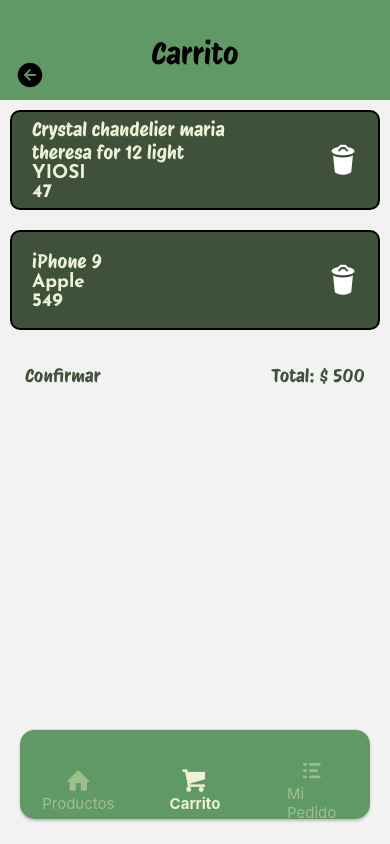
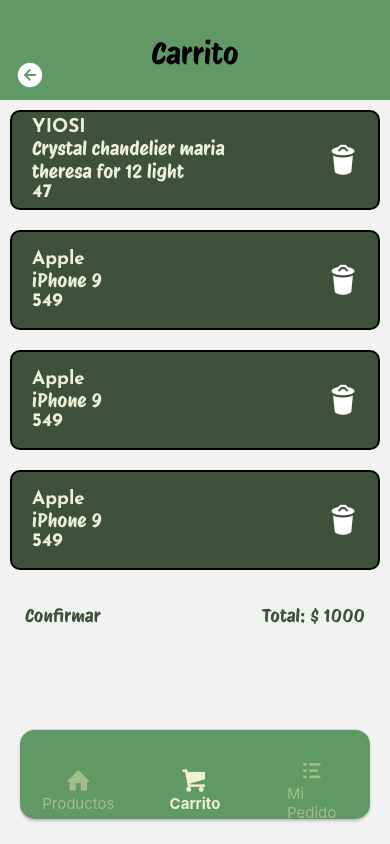
Before and after one commit to dmbruno/ReactNative-DiegoBruno, a React Native app: screen /CartStack in a window 390 px wide. Built offline with nearby package versions, Linux system fonts and the light colour scheme.

Commit message:
fix estilos de cart

```diff
--- a/src/Components/CartItem.js
+++ b/src/Components/CartItem.js
@@ -8,8 +8,8 @@
     return (
         <View style={styles.card}>
             <View style={styles.container}>
+                <Text style={styles.text1}>{item.brand}</Text>
                 <Text style={styles.text}>{item.title}</Text>
-                <Text style={styles.text1}>{item.brand}</Text>
                 <Text style={styles.text2}>{item.price}</Text>
             </View>
             <Entypo name="trash" size={30} color="white"/>
@@ -32,7 +32,8 @@
         alignItems:"center"
     },
     container:{
-        width:"70%"
+        width:"70%",
+
     },
     text:{
         color: colors.lightGray,
--- a/src/Components/Header.js
+++ b/src/Components/Header.js
@@ -11,7 +11,7 @@
         <View style={[styles.container, !isPortrait && styles.landscapeContainer]}>
             {navigation.canGoBack() &&
                 <Pressable style={styles.goBack} onPress={() => navigation.goBack()}>
-                    <Ionicons name="arrow-back-circle-sharp" size={30} color="black" />
+                    <Ionicons name="arrow-back-circle-sharp" size={30} color="white" />
                 </Pressable>}
             <Text style={[styles.text,!isPortrait && styles.landscapeText]}>{title}</Text>
         </View>
--- a/src/Components/ProductCategory.js
+++ b/src/Components/ProductCategory.js
@@ -1,4 +1,4 @@
-import { StyleSheet, Text, View, Image, Pressable } from 'react-native'
+import { StyleSheet, Text, Image, Pressable } from 'react-native'
 import colors from '../utils/Global/Colors'
 
 
--- a/src/Screens/Orders.js
+++ b/src/Screens/Orders.js
@@ -1,4 +1,4 @@
-import { StyleSheet, Text, View } from 'react-native'
+import { Text, View } from 'react-native'
 
 
 const Orders = () => {
@@ -10,5 +10,3 @@
 }
 
 export default Orders
-
-const styles = StyleSheet.create({})
--- a/src/utils/data/cart.json
+++ b/src/utils/data/cart.json
@@ -1,5 +1,5 @@
 {
-    "total": 500,
+    "total": 1000,
     "item":[
         {
             "id": 0,
@@ -39,6 +39,46 @@
             "https://i.dummyjson.com/data/products/1/4.jpg",
             "https://i.dummyjson.com/data/products/1/thumbnail.jpg"
         ]
+    },
+    {
+        "id": 1,
+        "quantity": 2,
+        "title": "iPhone 9",
+        "description": "An apple mobile which is nothing like apple",
+        "price": 549,
+        "discountPercentage": 12.96,
+        "rating": 4.69,
+        "stock": 94,
+        "brand": "Apple",
+        "category": "smartphones",
+        "thumbnail": "https://i.dummyjson.com/data/products/1/thumbnail.jpg",
+        "images": [
+            "https://i.dummyjson.com/data/products/1/1.jpg",
+            "https://i.dummyjson.com/data/products/1/2.jpg",
+            "https://i.dummyjson.com/data/products/1/3.jpg",
+            "https://i.dummyjson.com/data/products/1/4.jpg",
+            "https://i.dummyjson.com/data/products/1/thumbnail.jpg"
+        ]
+    },
+    {
+        "id": 1,
+        "quantity": 2,
+        "title": "iPhone 9",
+        "description": "An apple mobile which is nothing like apple",
+        "price": 549,
+        "discountPercentage": 12.96,
+        "rating": 4.69,
+        "stock": 94,
+        "brand": "Apple",
+        "category": "smartphones",
+        "thumbnail": "https://i.dummyjson.com/data/products/1/thumbnail.jpg",
+        "images": [
+            "https://i.dummyjson.com/data/products/1/1.jpg",
+            "https://i.dummyjson.com/data/products/1/2.jpg",
+            "https://i.dummyjson.com/data/products/1/3.jpg",
+            "https://i.dummyjson.com/data/products/1/4.jpg",
+            "https://i.dummyjson.com/data/products/1/thumbnail.jpg"
+        ]
     }
     ]
 }
```
Also changed, not shown: src/Screens/Home.js (+4 -8 lines).
